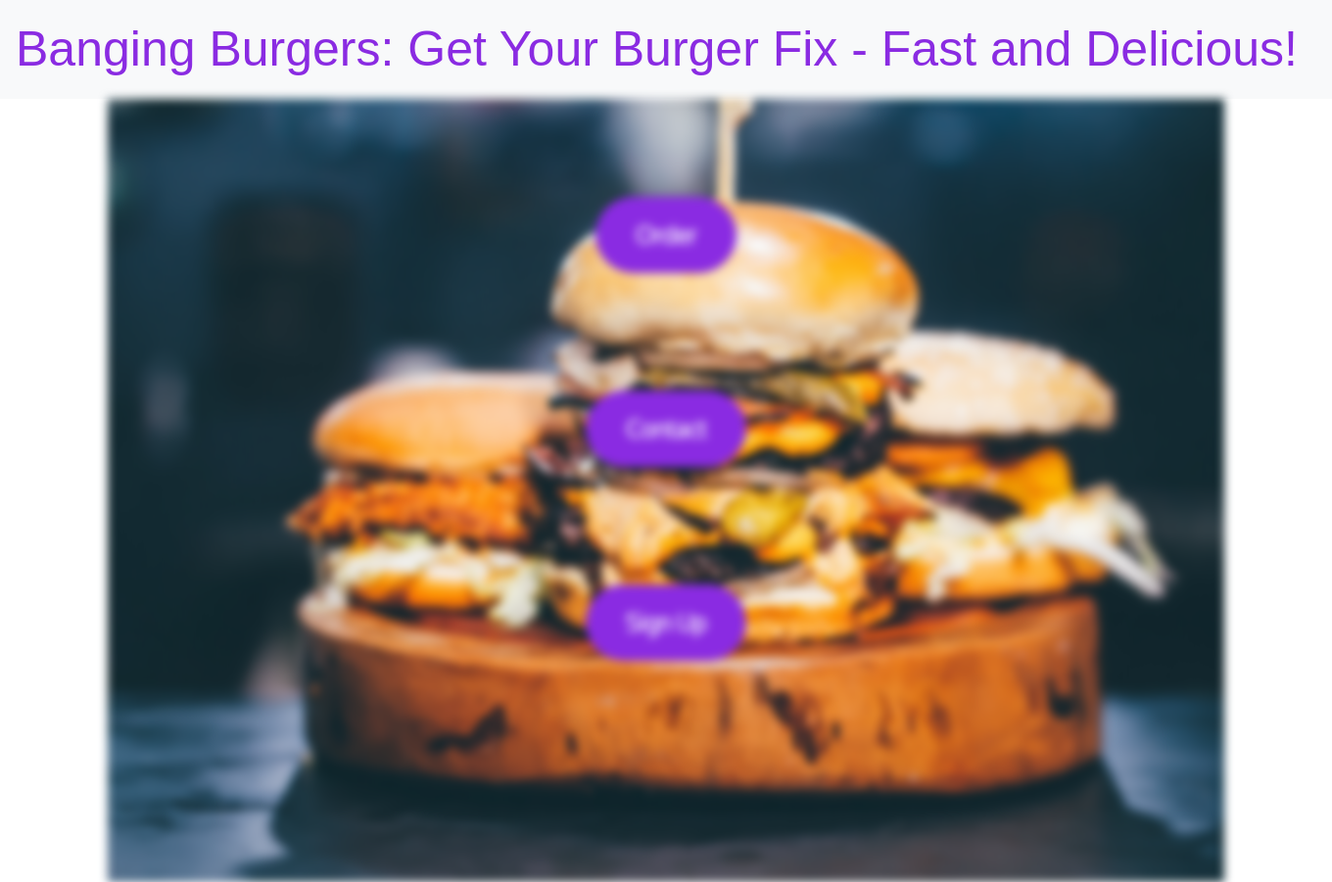
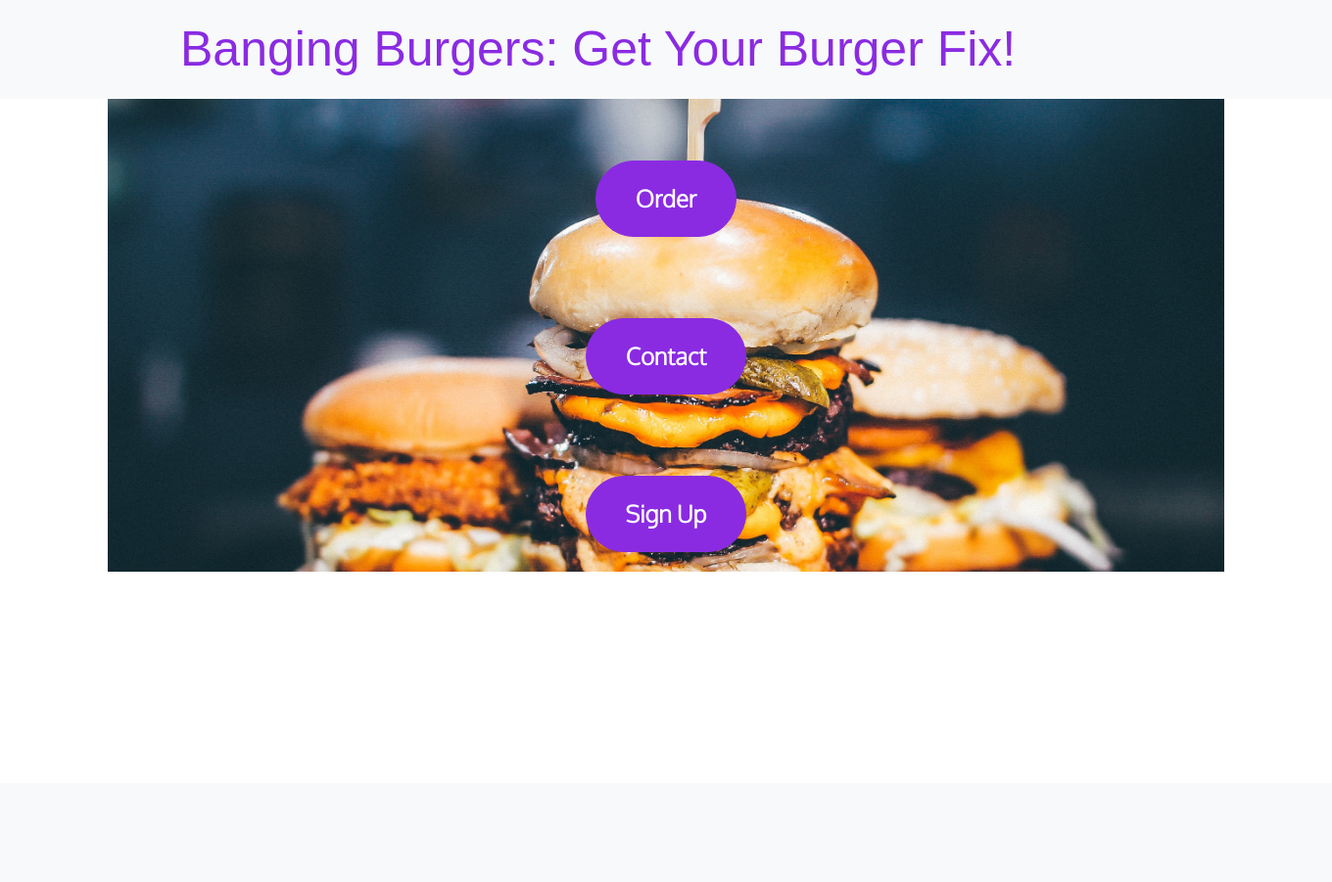
Before and after one commit to Kieran132/Bangin_Burgers_PP4, a Django app: page / in a window 1360 px wide. Shown: the whole page at 98% size. After the commit the page ends 584 px from the top, so only its background shows below. Run offline with Django 3.2, Linux system fonts and the light colour scheme; some libraries are stand-ins or nearby versions; some web fonts are replaced.

Commit message:
Add index.html  styling

```diff
--- a/static/css/style.css
+++ b/static/css/style.css
@@ -22,7 +22,7 @@ body{
     font-size: 24px;
     font-weight: bold;
     margin: 20px 0;
-    margin-top: 100px;
+    margin-top: 63px;
     background-color: blueviolet;
     border-color: blueviolet;
 }
@@ -79,8 +79,13 @@ body{
 .home-container{
     position: relative;
     background-image: url('/static/images/halo-image.jpg');
-    filter: blur(5px);
     background-size: cover;
+    height: 100%;
+    width: auto;
+}
+
+.home-title {
+    margin-left: 10.5rem;
 }
 
 /* Ordering Page Styling */
--- a/templates/index.html
+++ b/templates/index.html
@@ -9,7 +9,7 @@
 </head>
 <body>
   <nav class="navbar navbar-expand-lg navbar-light bg-light">
-    <a class="navbar-brand nav-title" href="index.html">Banging Burgers: Get Your Burger Fix - Fast and Delicious!</a>
+    <a class="navbar-brand nav-title home-title" href="index.html">Banging Burgers: Get Your Burger Fix!</a>
   </nav>
   <div class="container home-container home-nav-container">
     <div class="row justify-content-center">
```
